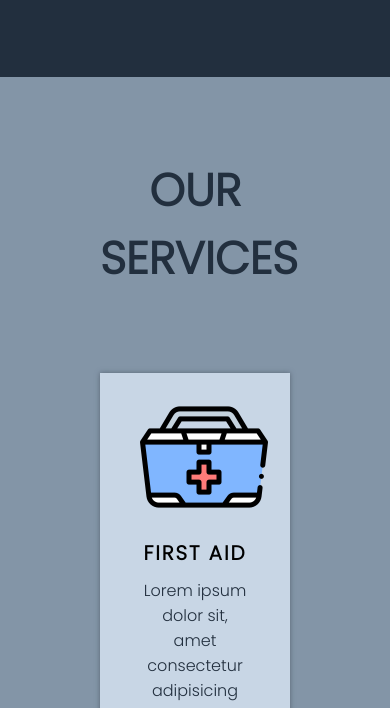
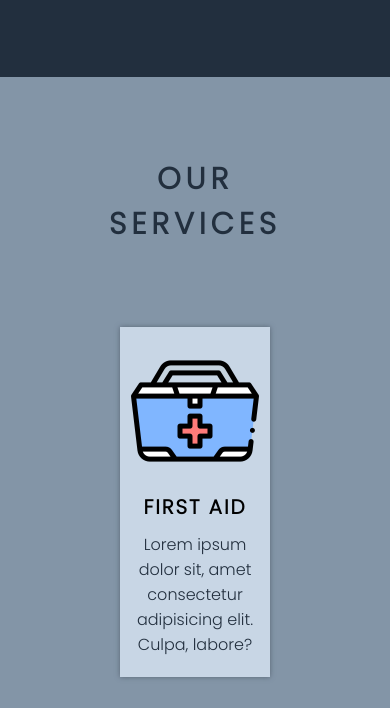
Before and after one commit to ahadnur/careforpaws, a plain HTML site: page index.html in a window 390 px wide. Shown: the part 854-1562 px from the top of the page. Drawn offline with Linux system fonts and the light colour scheme.

Commit message:
mobile responsive done 2 with heading font size

```diff
--- a/style.css
+++ b/style.css
@@ -134,7 +134,7 @@ header .btn{
     text-align: center;
     margin: 0 20px;
     padding: 30px;
-    width: 300px;
+    min-width: 30%;
     box-shadow: 0 0 5px #576574;
 }
 
@@ -207,6 +207,9 @@ header .btn{
         z-index: 10000;
         color: #1dd1a1;
     }
+    header h1{
+        font-size: 30px;
+    }
     header .btn
     {
         display: block;
@@ -270,6 +273,8 @@ header .btn{
     }
     #service h1{
         text-transform: uppercase;
+        letter-spacing: 5px;
+        font-size: 30px;
     }
 
     .service{
@@ -277,14 +282,14 @@ header .btn{
     }
 
     .service .item{
-        width: 100%;
-        padding: 20px 40px;
+        padding: 20px 10px;
         margin-bottom: 50px;
     }
 
     #contact h1{
         letter-spacing: 5px;
         padding: 80px 40px;
+        font-size: 30px;
     }
     .contact{
         flex-direction: column;
@@ -292,6 +297,7 @@ header .btn{
 
     .contact .email p{
         text-align: center;
+        font-size: 25px;
     }
 
     .contact .social_links{
```
